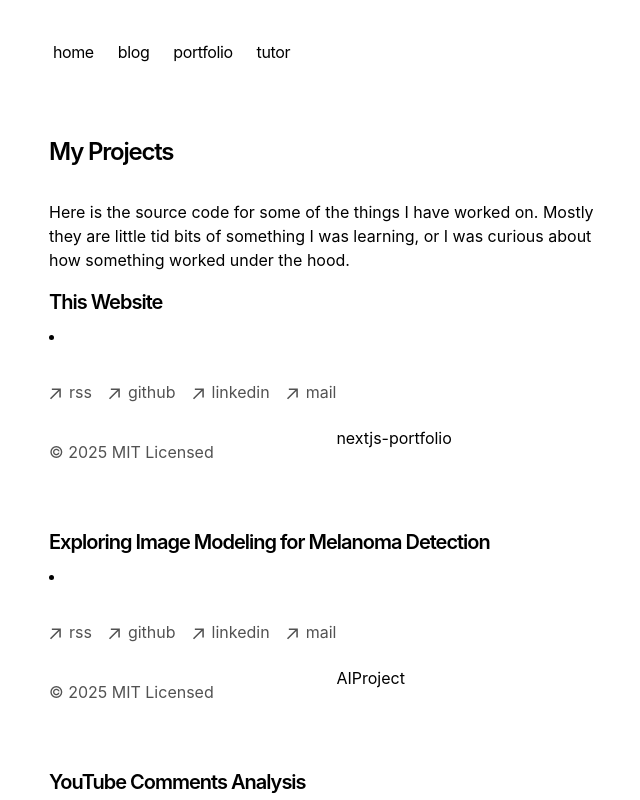
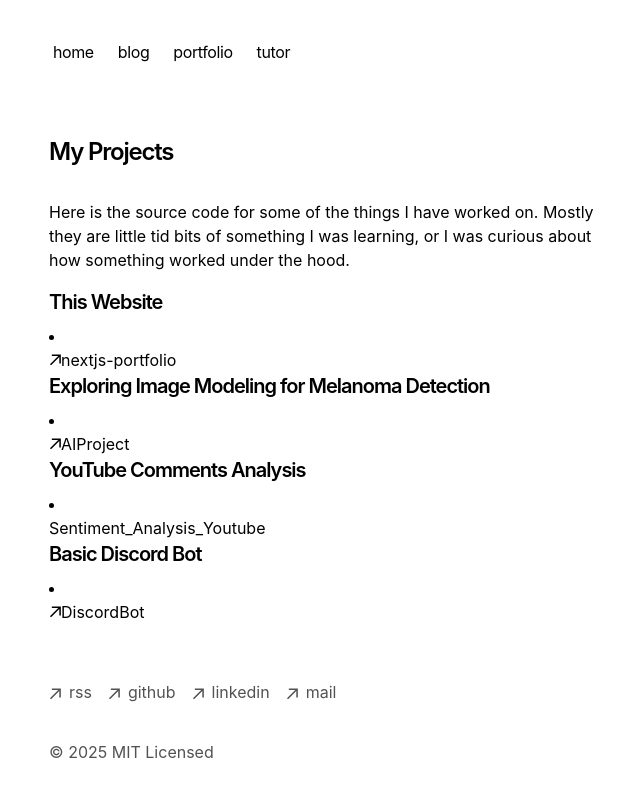
Before and after one commit to BillingtonDev/nextjs-portfolio, a Next.js app: page /portfolio in a window 1280 px wide. Shown: the top 800 px of the page, without its empty margins (303-943 px from the left). Built offline with nearby package versions, Linux system fonts and the light colour scheme.

Commit message:
MB - Arrow

```diff
--- a/app/portfolio/page.tsx
+++ b/app/portfolio/page.tsx
@@ -1,4 +1,19 @@
-import ArrowIcon from 'app/components/footer'
+function ArrowIcon() {
+  return (
+    <svg
+      width="12"
+      height="12"
+      viewBox="0 0 12 12"
+      fill="none"
+      xmlns="http://www.w3.org/2000/svg"
+    >
+      <path
+        d="M2.07102 11.3494L0.963068 10.2415L9.2017 1.98864H2.83807L2.85227 0.454545H11.8438V9.46023H10.2955L10.3097 3.09659L2.07102 11.3494Z"
+        fill="currentColor"
+      />
+    </svg>
+  )
+}
 
 export default function Page() {
   return (
```
